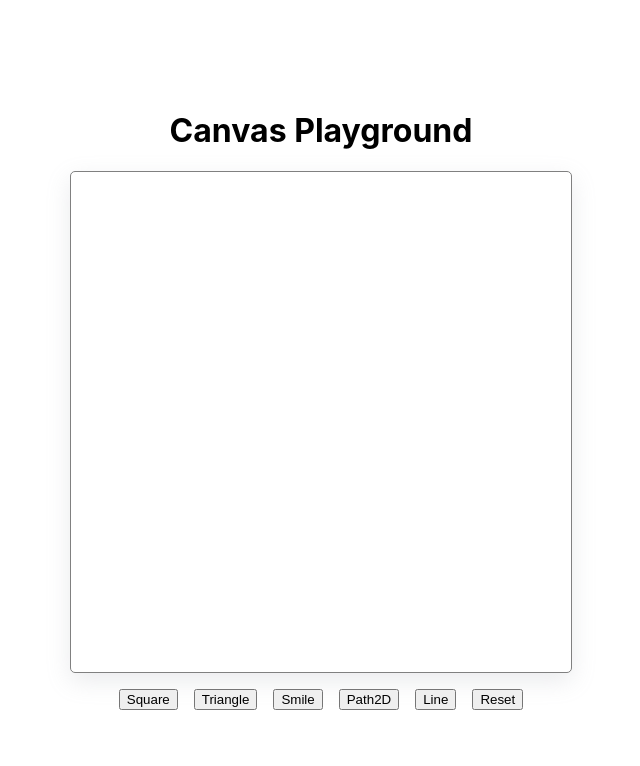
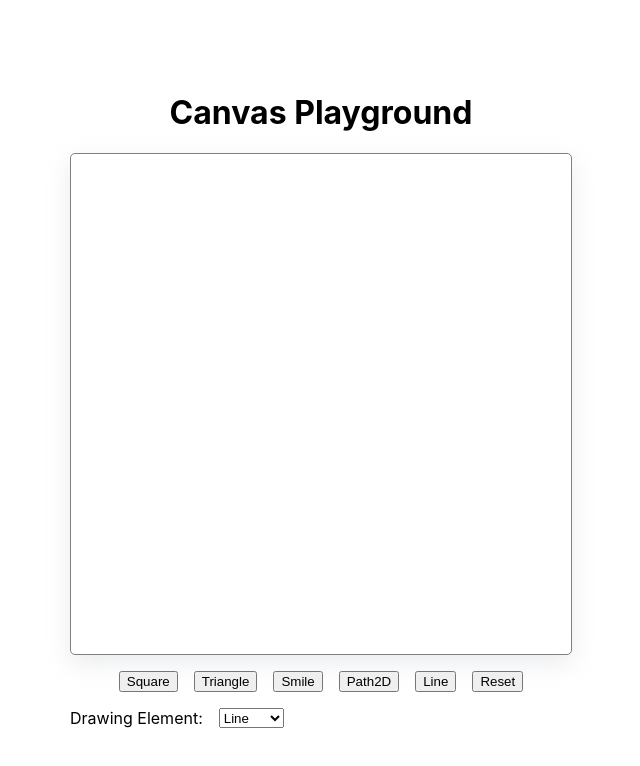
Before and after one commit to Talbekk/canvas-sandbox, a React (Create React App) app: page / in a window 1280 px wide. Shown: the top 766 px of the page, without its empty margins (319-959 px from the left). Built offline with nearby package versions, Linux system fonts and the light colour scheme.

Commit message:
draws lines and squares

```diff
--- a/src/components/DrawingCanvas/index.tsx
+++ b/src/components/DrawingCanvas/index.tsx
@@ -1,21 +1,34 @@
-import React, { FunctionComponent, MouseEvent, useCallback, useLayoutEffect, useState } from 'react';
+import { ChangeEvent, FunctionComponent, MouseEvent, useCallback, useLayoutEffect, useState } from 'react';
 import styles from './styles.module.css';
 
-type LineObject = {
+type ElementObject = {
     x1: number;
     y1: number;
     x2: number;
     y2: number;
+    type: 'line' | 'square';
 }
 
-const createLineElement = (x1: number, y1: number, x2: number, y2: number): LineObject => {
-    return {x1, y1, x2, y2};
+const createElement = (x1: number, y1: number, x2: number, y2: number, selectedElement: ElementObject['type']): ElementObject => {
+    return {x1, y1, x2, y2, type: selectedElement};
+}
+
+const createLineElement = (element: ElementObject, ctx: CanvasRenderingContext2D) => {
+    ctx.beginPath();
+    ctx.moveTo(element.x1, element.y1);
+    ctx.lineTo(element.x2, element.y2);
+    ctx.stroke();
+}
+
+const createSquareElement = (element: ElementObject, ctx: CanvasRenderingContext2D) => {
+    ctx.strokeRect(element.x1, element.y1, (element.x2 - element.x1), (element.y2 - element.y1));
 }
 
 export const DrawingCanvas: FunctionComponent = () => {
 
-    const [ elements, setElements ] = useState<Array<LineObject>>([]);
+    const [ elements, setElements ] = useState<Array<ElementObject>>([]);
     const [ drawing, setDrawing ] = useState<boolean>(false);
+    const [ selectedElement, setSelectedElement ] = useState<ElementObject['type']>('line');
 
     useLayoutEffect(() => {
         const canvas: any = document.getElementById('certificates-canvas');
@@ -25,16 +38,23 @@ export const DrawingCanvas: FunctionComponent = () => {
 
             if(elements.length) {
                 ctx.save();
-                elements.forEach((element: LineObject) => {
-                    ctx.beginPath();
-                    ctx.moveTo(element.x1, element.y1);
-                    ctx.lineTo(element.x2, element.y2);
-                    ctx.stroke();
+                elements.forEach((element: ElementObject) => {
+                    switch (element.type) {
+                        case 'line':
+                            createLineElement(element, ctx);
+                            break;
+                        case 'square':
+                            createSquareElement(element, ctx);
+                            break;
+                        default:
+                            createLineElement(element, ctx);
+                            break;
+                    }
                 });
                 ctx.restore();
             }
         }
-    }, [elements]);
+    }, [elements, selectedElement]);
 
     const square = useCallback(() => {
         const canvas: any = document.getElementById('certificates-canvas');
@@ -115,23 +135,27 @@ export const DrawingCanvas: FunctionComponent = () => {
     const handleMouseDown = useCallback((event: MouseEvent) => {
         setDrawing(true);
         const { offsetX, offsetY } = event.nativeEvent;
-        const roughElement: LineObject = createLineElement(offsetX, offsetY, offsetX, offsetY);
+        const roughElement: ElementObject = createElement(offsetX, offsetY, offsetX, offsetY, selectedElement);
         setElements([...elements, roughElement]);
-    }, [elements]);
+    }, [elements, selectedElement]);
 
     const handleMouseMove = useCallback((event: MouseEvent) => {
         if(!drawing) return;
         const { offsetX, offsetY } = event.nativeEvent;
         const index: number = elements.length -1;
         const {x1, y1} = elements[index];
-        const updatedElement = createLineElement(x1, y1, offsetX, offsetY);
+        const updatedElement = createElement(x1, y1, offsetX, offsetY, selectedElement);
         const updatedElements = [...elements];
         updatedElements[index] = updatedElement;
         setElements(updatedElements);
-    }, [drawing, elements]);
+    }, [drawing, elements, selectedElement]);
 
     const handleMouseUp = useCallback((event: MouseEvent) => {
         setDrawing(false);
+    }, []);
+
+    const handleElementSelect = useCallback((event: ChangeEvent<HTMLSelectElement>) => {
+        setSelectedElement(event.target.value as ElementObject['type']);
     }, []);
 
     return (
@@ -147,6 +171,15 @@ export const DrawingCanvas: FunctionComponent = () => {
                 <button onClick={line}>Line</button>
                 <button onClick={resetCanvas}>Reset</button>
             </div>
+            <div className={styles.drawingRow}>
+                <label className={styles.drawingElementSelectField}>
+                    Drawing Element:
+                <select id="drawing-element-select" onChange={handleElementSelect}>
+                    <option value='line'>Line</option>
+                    <option value='square'>Square</option>
+                </select>
+                </label>
+            </div>
         </section>
     );
 };
--- a/src/components/DrawingCanvas/styles.module.css
+++ b/src/components/DrawingCanvas/styles.module.css
@@ -15,3 +15,8 @@
     justify-content: center;
     gap: 1rem;
 }
+
+.drawingElementSelectField {
+    display: flex;
+    gap: 1rem;
+}
```
